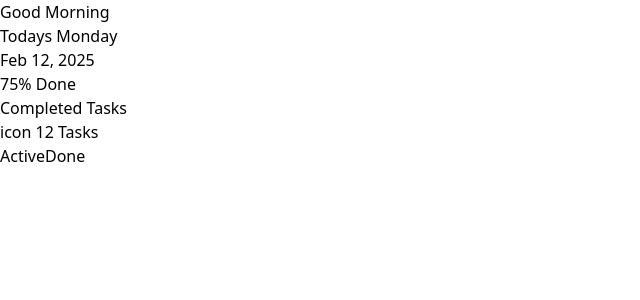
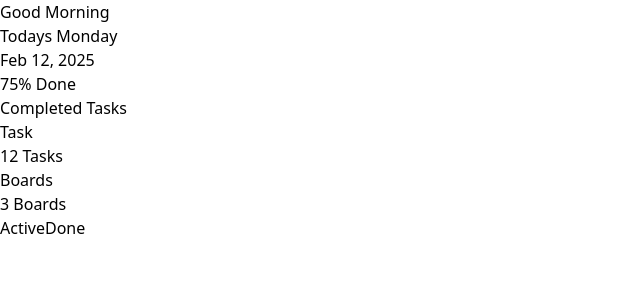
Before and after one commit to OlgaMinaievaWebDev/Mobile-Task-Manager, a React (Vite) app: page / in a window 1280 px wide. Shown: the top 300 px of the page, without its empty margins (0-640 px from the left). Built offline with nearby package versions, Linux system fonts and the light colour scheme.

Commit message:
install react-router-dom and add enable page navigation

```diff
--- a/package.json
+++ b/package.json
@@ -13,7 +13,7 @@
     "@tailwindcss/vite": "^4.0.6",
     "react": "^19.0.0",
     "react-dom": "^19.0.0",
-    "react-router": "^7.1.5",
+    "react-router-dom": "^7.1.5",
     "tailwindcss": "^4.0.6"
   },
   "devDependencies": {
--- a/src/App.jsx
+++ b/src/App.jsx
@@ -1,3 +1,4 @@
+import { Link } from "react-router";
 import Main from "./pages/Main";
 
 function App() {
--- a/src/main.jsx
+++ b/src/main.jsx
@@ -1,13 +1,19 @@
 import { StrictMode } from "react";
 import { createRoot } from "react-dom/client";
-import { BrowserRouter } from "react-router";
+import { BrowserRouter, Routes, Route } from "react-router-dom";
 import "./index.css";
 import App from "./App.jsx";
+import Boards from "./pages/Boards.jsx";
+import TaskDetails from "./pages/TaskDetails.jsx";
 
 createRoot(document.getElementById("root")).render(
   <StrictMode>
     <BrowserRouter>
-      <App />
+      <Routes>
+        <Route path="/" element={<App />} />
+        <Route path="/boards" element={<Boards />} />
+        <Route path="/task/:id" element={<TaskDetails />} />
+      </Routes>
     </BrowserRouter>
   </StrictMode>
 );
--- a/src/pages/Main.jsx
+++ b/src/pages/Main.jsx
@@ -1,3 +1,5 @@
+import { Link } from "react-router-dom";
+
 function Main() {
   return (
     <div className="bg-bg">
@@ -12,7 +14,10 @@ function Main() {
           <p>Completed Tasks</p>
         </div>
         <div>
-          <p>icon 12 Tasks</p>
+          <Link to="/task/1">Task</Link>
+          <p>12 Tasks</p>
+          <Link to="/boards">Boards</Link>
+          <p>3 Boards</p>
           <button>Active</button>
           <button>Done</button>
         </div>
```
Also changed, not shown: 1 other file (tests, documents, lock files or other folders).
